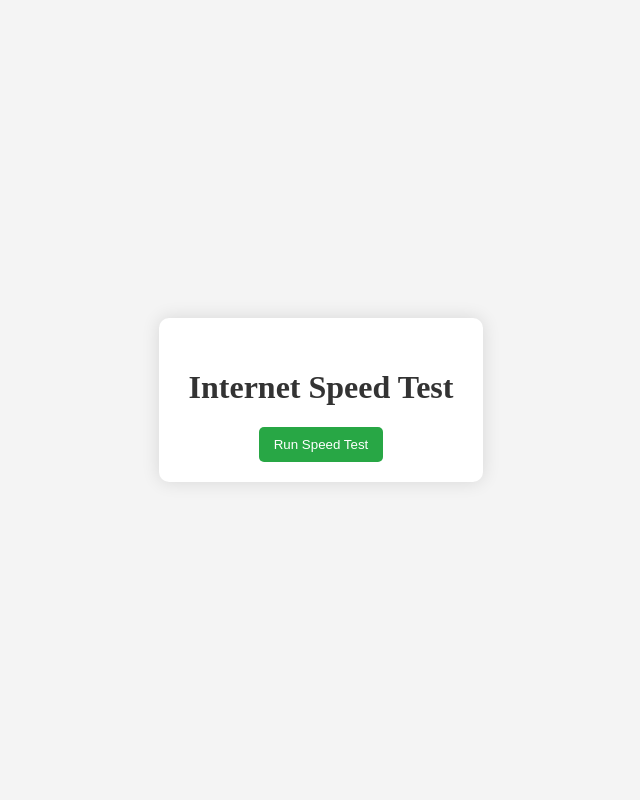
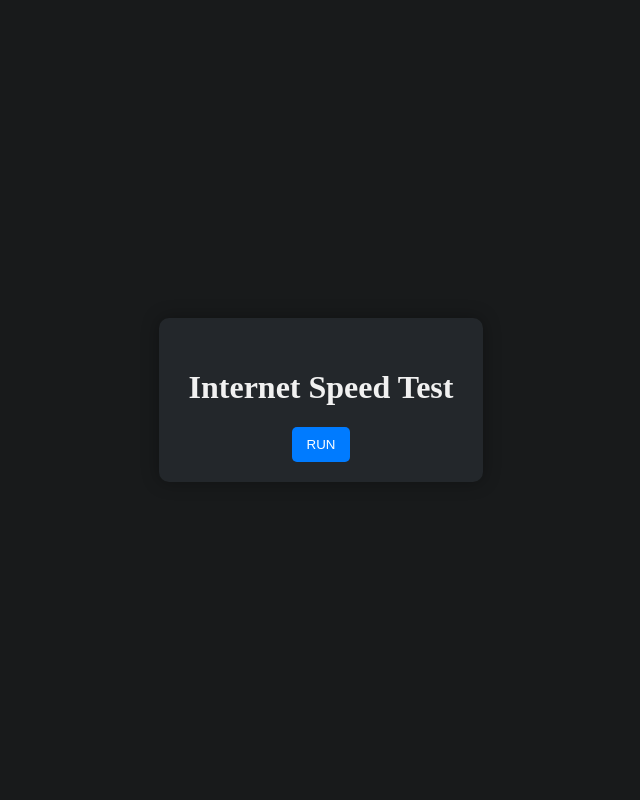
Before and after one commit to IKEsmabe/Speedtest, a Flask app: page / in a window 1280 px wide. Shown: the whole page, without its empty margins (319-959 px from the left). Run offline with Flask 2, Linux system fonts and the light colour scheme.

Commit message:
Dark mode and improved interface

```diff
--- a/static/style.css
+++ b/static/style.css
@@ -2,6 +2,8 @@ body, html {
     height: 100%;
     margin: 0;
     padding: 0;
+    background: #181a1b;
+    color: #f1f1f1;
 }
 
 body {
@@ -9,34 +11,36 @@ body {
     align-items: center;
     justify-content: center;
     min-height: 100vh;
-    background-color: #f4f4f4;
+    background-color: #181a1b;
 }
 
 h1 {
-    color: #333;
+    color: #f1f1f1;
 }
 
 .container {
     max-width: 600px;
     margin: auto;
-    background: white;
+    background: #23272b;
+    color: #f1f1f1;
     padding: 30px 30px 20px 30px;
     border-radius: 10px;
-    box-shadow: 0 0 18px rgba(0, 0, 0, 0.12);
+    box-shadow: 0 0 18px rgba(0, 0, 0, 0.32);
     text-align: center;
 }
 
 button {
-    background-color: #28a745;
+    background-color: #007bff;
     color: white;
     border: none;
     padding: 10px 15px;
     border-radius: 5px;
     cursor: pointer;
+    transition: background 0.2s;
 }
 
 button:hover {
-    background-color: #218838;
+    background-color: #0056b3;
 }
 
 .results {
@@ -48,8 +52,28 @@ button:hover {
     font-size: 18px;
 }
 
+.result-row {
+    display: flex;
+    justify-content: space-between;
+    align-items: center;
+    margin: 10px 0;
+    font-size: 18px;
+}
+
+.result-label {
+    text-align: left;
+    flex: 1;
+    color: #e0e0e0;
+}
+
+.result-value {
+    text-align: right;
+    flex: 1;
+    color: #90ee90;
+}
+
 #fetching {
-    color: #888;
+    color: #bbb;
     margin-bottom: 1rem;
 }
 
--- a/templates/index.html
+++ b/templates/index.html
@@ -10,27 +10,46 @@
     <div class="container">
         <h1>Internet Speed Test</h1>
         <!-- Button to start the speed test -->
-        <button id="testButton">Run Speed Test</button>
+        <button id="testButton">RUN</button>
         <!-- Message shown while fetching data -->
         <p id="fetching" style="display: none;">Fetching data...</p>
         <!-- Results section, hidden by default -->
         <div id="results" style="display: none;">
             <h2>Results:</h2>
-            <p id="downloadSpeed"></p>
-            <p id="uploadSpeed"></p>
-            <p id="ping"></p>
+            <div class="result-row">
+                <span class="result-label">Download Speed:</span>
+                <span class="result-value" id="downloadSpeed"></span>
+            </div>
+            <div class="result-row">
+                <span class="result-label">Upload Speed:</span>
+                <span class="result-value" id="uploadSpeed"></span>
+            </div>
+            <div class="result-row">
+                <span class="result-label">Ping:</span>
+                <span class="result-value" id="ping"></span>
+            </div>
+            <!-- Run Again button, hidden by default -->
+            <button id="runAgainButton" style="display: none; margin-top: 20px;">RUN AGAIN</button>
         </div>
     </div>
     <script>
-        // Add click event listener to the "Run Speed Test" button
-        document.getElementById('testButton').addEventListener('click', function() {
+        // Get button elements
+        const testButton = document.getElementById('testButton');
+        const runAgainButton = document.getElementById('runAgainButton');
+
+        // Function to start the speed test
+        function startSpeedTest() {
+            // Hide the RUN button
+            testButton.style.display = 'none';
+            // Hide the RUN AGAIN button (in case it's visible)
+            runAgainButton.style.display = 'none';
             // Show the "Fetching data..." message
             document.getElementById('fetching').style.display = 'block';
 
             // Show placeholder text for results
-            document.getElementById('downloadSpeed').innerText = 'Download Speed: ...';
-            document.getElementById('uploadSpeed').innerText = 'Upload Speed: ...';
-            document.getElementById('ping').innerText = 'Ping: ...';
+            document.getElementById('downloadSpeed').innerText = '...';
+            document.getElementById('uploadSpeed').innerText = '...';
+            document.getElementById('ping').innerText = '...';
             // Display the results section
             document.getElementById('results').style.display = 'block';
 
@@ -42,10 +61,20 @@
                     document.getElementById('fetching').style.display = 'none';
 
                     // Display the actual results
-                    document.getElementById('downloadSpeed').innerText = 'Download Speed: ' + data.download_speed + ' Mbps';
-                    document.getElementById('uploadSpeed').innerText = 'Upload Speed: ' + data.upload_speed + ' Mbps';
-                    document.getElementById('ping').innerText = 'Ping: ' + data.ping + ' ms';
+                    document.getElementById('downloadSpeed').innerText = data.download_speed + ' Mbps';
+                    document.getElementById('uploadSpeed').innerText = data.upload_speed + ' Mbps';
+                    document.getElementById('ping').innerText = data.ping + ' ms';
+
+                    // Show the RUN AGAIN button
+                    runAgainButton.style.display = 'inline-block';
                 });
+        }
+
+        // Add click event listeners
+        testButton.addEventListener('click', startSpeedTest);
+        runAgainButton.addEventListener('click', function() {
+            // When "RUN AGAIN" is clicked, just start the speed test again
+            startSpeedTest();
         });
     </script>
 </body>
```
